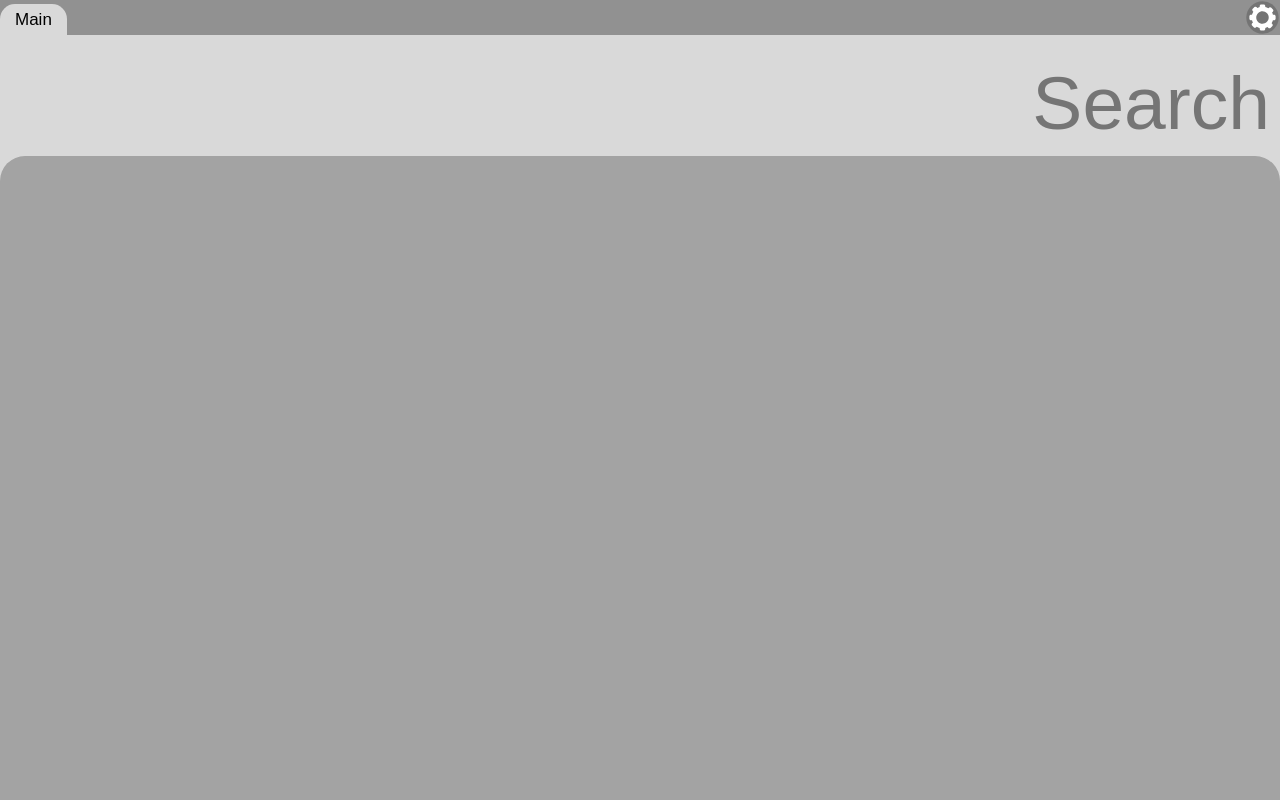
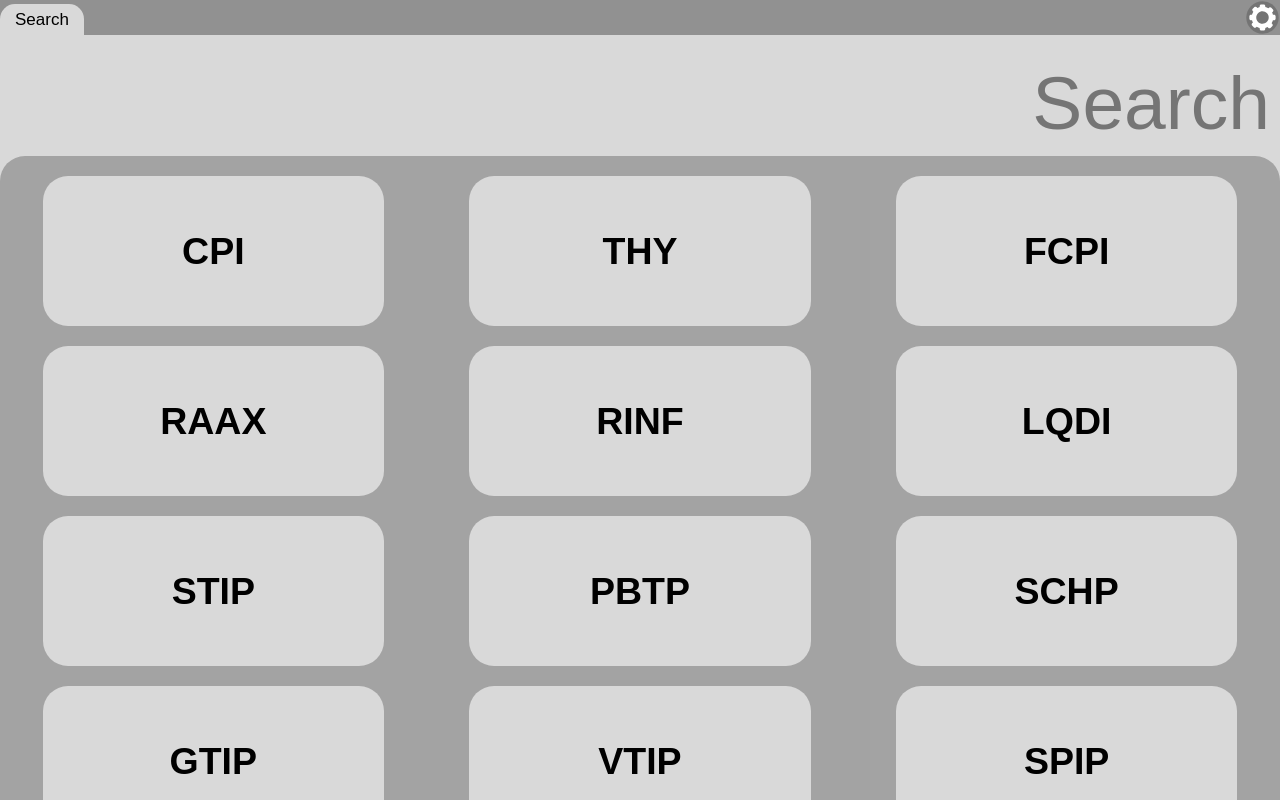
Before and after one commit to Kevin-Pember/InflationCompair, a website: page index.html in a window 1280 px wide. Drawn offline with nearby package versions, Linux system fonts and the light colour scheme.

Commit message:
More web implements

```diff
--- a/main.html
+++ b/index.html
@@ -11,7 +11,7 @@
 <body>
     <div id="tab">
         <button class="tablinks active" id="mainTab" data-tabMap="mainTab">
-            <h3>Main</h3>
+            <h3>Search</h3>
         </button>
         <template class="newTab">
             <button id="tabButton" class="tablinks" data-tabMap="custFunc">thing<img id="tabRemove"
@@ -20,7 +20,7 @@
         <img id="settingsCogIcon" src="Images/SettingsCogWhite.svg" height="100%">
     </div>
     <div id="MainContent" class="tabcontent" style="display:flex" data-tab="mainTab">
-                <input type="text" class="textInputTop" id="searchArea" placeholder="Search">
+                <input type="text" class="textInputTop" id="searchArea" placeholder="Search" oninput="">
                 <div id="funcGrid">
                         <template class="customFuncTemplate">
                                 <button class="customFuncLinks"  id="customFuncButton">
@@ -34,5 +34,6 @@
 
         </div>
     </template>
+    <script src="./src/index.js"></script>
 </body>
 </html>
--- /dev/null
+++ b/src/index.js
@@ -0,0 +1,123 @@
+const tickers = [
+    'CPI',
+    'THY',
+    'FCPI',
+    'RAAX',
+    'RINF',
+    'LQDI',
+    'STIP',
+    'PBTP',
+    'SCHP',
+    'GTIP',
+    'VTIP',
+    'SPIP',
+    'TIP',
+    'TIPX',
+    'IVOL',
+    'VBND',
+    'WIP',
+    'SEIAX',
+    'DVRAX',
+    'TUNIX',
+    'VCMDX',
+    'FIFGX',
+    'PCRIX',
+    'PRRSX',
+    'MLPDX',
+    'PRNEX',
+    'FIKDX',
+    'MRJAX',
+    'RASAX',
+    'PSPFX',
+    'FLIIX',
+    'USAGX',
+    'USERX',
+    'MIDSX',
+    'LIFAX',
+    'TXRAX',
+    'DRXIX',
+    'EARRX',
+    'DMREX',
+    'AUNAX',
+    'DCARX',
+    'MMLDX',
+    'APOAX',
+    'ABNAX',
+    'ACITX',
+    'PRAIX',
+    'FXIRX',
+    'MPSAX',
+    'FIPDX',
+    'FBUIX',
+    'RRPAX',
+    'SWRSX',
+    'VTAPX',
+    'FSIPX',
+    'VIPSX',
+    'BKIPX',
+    'PQTSX',
+    'SRAAX',
+    'SHTIX',
+    'BPRAX',
+    'RRFAX',
+    'MXIOX',
+    'DIPSX',
+    'MXEGX',
+    'PRRIX',
+    'GSAPX',
+    'TCILX',
+    'TILUX',
+    'HIPAX',
+    'TPRTX',
+    'LSGSX',
+    'WAIIX',
+    'JIMAX',
+    'NIFAX',
+    'MIAAX',
+    'BFIAX',
+    'TIOAX',
+    'TRBFX',
+    'PRIPX',
+    'USIAX',
+    'DFIHX',
+    'HCPBX',
+    'DFXIX',
+    'IRBAX',
+    'WHOSX',
+    'TLDTX',
+    'RCSTX',
+    'TSUMX',
+    'ACMTX',
+    'HRLAX',
+    'WMRIX',
+    'DPRSX',
+    'CARFX',
+    'PRDAX',
+    'FSRRX',
+    'CARPX',
+    'LRRAX',
+    'CABNX',
+    'PZRMX',
+    'TPDAX',
+    'USCRX',
+    'CARJX',
+    'SIFAX',
+    'CAAHX',
+];
+for(let ticker of tickers){
+    let temp = document.getElementsByClassName("customFuncTemplate")[0], clon = temp.content.cloneNode(true), targetEl = document.getElementById("funcGrid");
+    clon.getElementById("customFuncButton").innerHTML = "<h2>" + ticker + "</h2>";
+    clon.getElementById('customFuncButton').dataset.ticker = ticker;
+    targetEl.appendChild(clon);
+}
+function searchChange(e){
+    let targetEl = e.target;
+    let items = document.getElementsByClassName("customFuncLinks");
+    for(let item of items){
+        if(item.dataset.ticker.contains(targetEl.value)){
+            item.style.visibility = "visible";
+        }else{
+            item.style.visibility = "hidden";
+        }
+    }
+}
--- a/stylesheets.css
+++ b/stylesheets.css
@@ -22,6 +22,20 @@ body{
 }
 input:focus, #EquationFunc:focus, select:focus{
   outline: none;
+}
+#funcGrid{
+  position: absolute;
+  border-radius: 25px 25px 0 0;
+  background-color: var(--numbersColor);
+  grid-template-columns: 33.3333% 33.3333% 33.3333%;
+  display: grid;
+  flex-wrap: wrap;
+  top: 121px;
+  bottom: 0px;
+  left: 0;
+  right: 0;
+  overflow-y: auto;
+
 }
 #funcGrid::-webkit-scrollbar-track {
   background: transparent;
@@ -118,19 +132,21 @@ button:focus, input[type="button"]:focus {
 #minusButton{
   margin-left: 40px;
 }
-#funcGrid{
-  position: absolute;
-  border-radius: 25px 25px 0 0;
-  background-color: var(--numbersColor);
-  grid-template-columns: 33.3333% 33.3333% 33.3333%;
-  display: block;
-  flex-wrap: wrap;
-  top: 121px;
-  bottom: 0px;
-  left: 0;
-  right: 0;
-  overflow-y: auto;
 
+#funcGrid button{
+  width: 80%;
+  height: 150px;
+  border-radius: 25px;
+  background-color: var(--displayColor);
+  color: var(--textColor);
+  font-size: 25px;
+  border: none;
+  display: flex;
+  margin-left: 10%;
+  margin-top: 20px;
+  align-items: center;
+  justify-content: center;
+  -webkit-tap-highlight-color: transparent;
 }
 #customFuncButton{
   width: 30.33333333333333333%;
```
Also changed, not shown: main.js (deleted).
